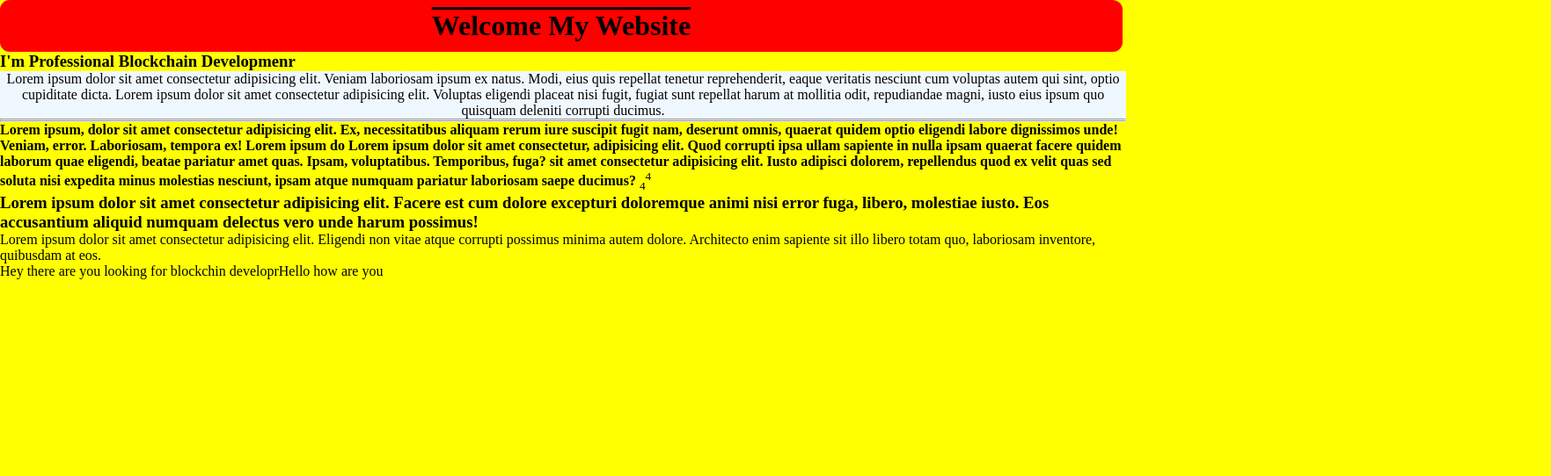
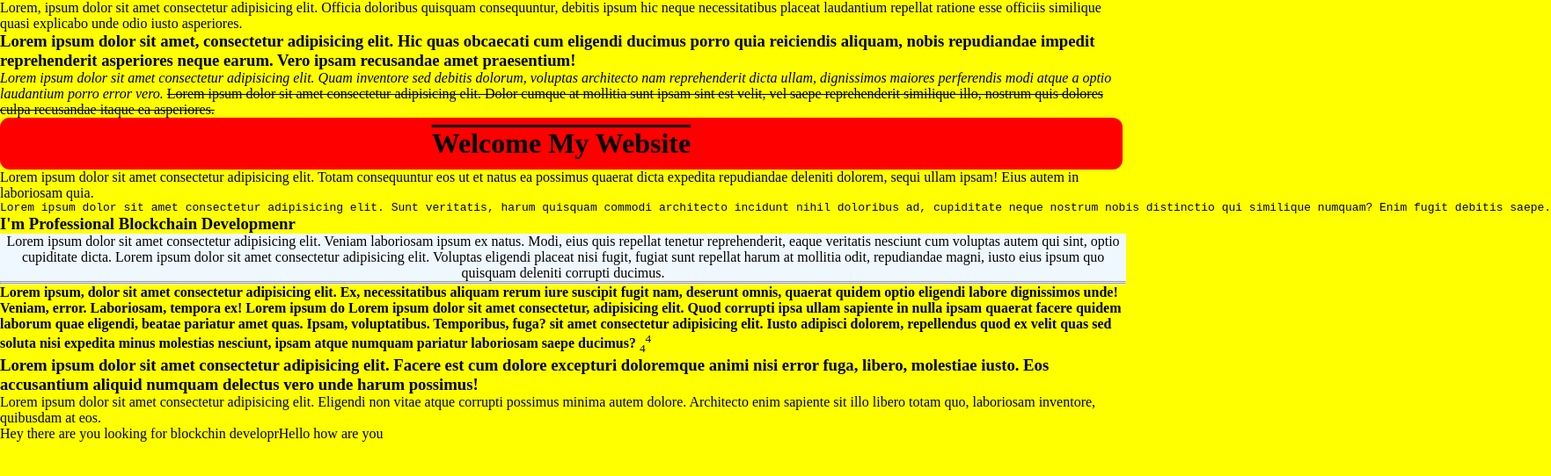
Before and after one commit to devrakibulislam/block-dapp, a plain HTML site: page index.html in a window 1280 px wide. Shown: the whole page at 88% size, 1763 px wide, since content can reach past the window. Drawn offline with Linux system fonts and the light colour scheme.

Commit message:
first commit

```diff
--- a/index.html
+++ b/index.html
@@ -8,7 +8,18 @@
     <link rel="stylesheet" href="style.css">
 </head>
 <body>
+     <!-- HWO ARE YOU DONG TODAY RIG NOW I'M BLCOKCAIND DEVELOPR IN THE PRSEN I NT -->
+     <div>Lorem, ipsum dolor sit amet consectetur adipisicing elit. Officia doloribus quisquam consequuntur, debitis ipsum hic neque necessitatibus placeat laudantium repellat ratione esse officiis similique quasi explicabo unde odio iusto asperiores.</div>
+      <h3>Lorem ipsum dolor sit amet, consectetur adipisicing elit. Hic quas obcaecati cum eligendi ducimus porro quia reiciendis aliquam, nobis repudiandae impedit reprehenderit asperiores neque earum. Vero ipsam recusandae amet praesentium!</h3>
+       <cite>Lorem ipsum dolor sit amet consectetur adipisicing elit. Quam inventore sed debitis dolorum, voluptas architecto nam reprehenderit dicta ullam, dignissimos maiores perferendis modi atque a optio laudantium porro error vero.</cite>
+        <del>Lorem ipsum dolor sit amet consectetur adipisicing elit. Dolor cumque at mollitia sunt ipsam sint est velit, vel saepe reprehenderit similique illo, nostrum quis dolores culpa recusandae itaque ea asperiores.</del>
       <h1>Welcome My Website</h1>
+
+       <span>Lorem ipsum dolor sit amet consectetur adipisicing elit. Totam consequuntur eos ut et natus ea possimus quaerat dicta expedita repudiandae deleniti dolorem, sequi ullam ipsam! Eius autem in laboriosam quia.</span>
+
+        <!-- <h5>Lorem ipsum dolor sit amet consectetur adipisicing elit. Harum ducimus iusto natus? Maiores sunt ipsum voluptates cupiditate, pariatur repellendus voluptate quisquam soluta consectetur perferendis facere at eligendi saepe voluptatum? Magni!</h5> -->
+
+         <pre>Lorem ipsum dolor sit amet consectetur adipisicing elit. Sunt veritatis, harum quisquam commodi architecto incidunt nihil doloribus ad, cupiditate neque nostrum nobis distinctio qui similique numquam? Enim fugit debitis saepe.</pre>
         <h3>I'm Professional Blockchain Developmenr</h3>
          <p>Lorem ipsum dolor sit amet consectetur adipisicing elit. Veniam laboriosam ipsum ex natus. Modi, eius quis repellat tenetur reprehenderit, eaque veritatis nesciunt cum voluptas autem qui sint, optio cupiditate dicta. Lorem ipsum dolor sit amet consectetur adipisicing elit. Voluptas eligendi placeat nisi fugit, fugiat sunt repellat harum at mollitia odit, repudiandae magni, iusto eius ipsum quo quisquam deleniti corrupti ducimus.</p>
      <hr> <hr>
```
